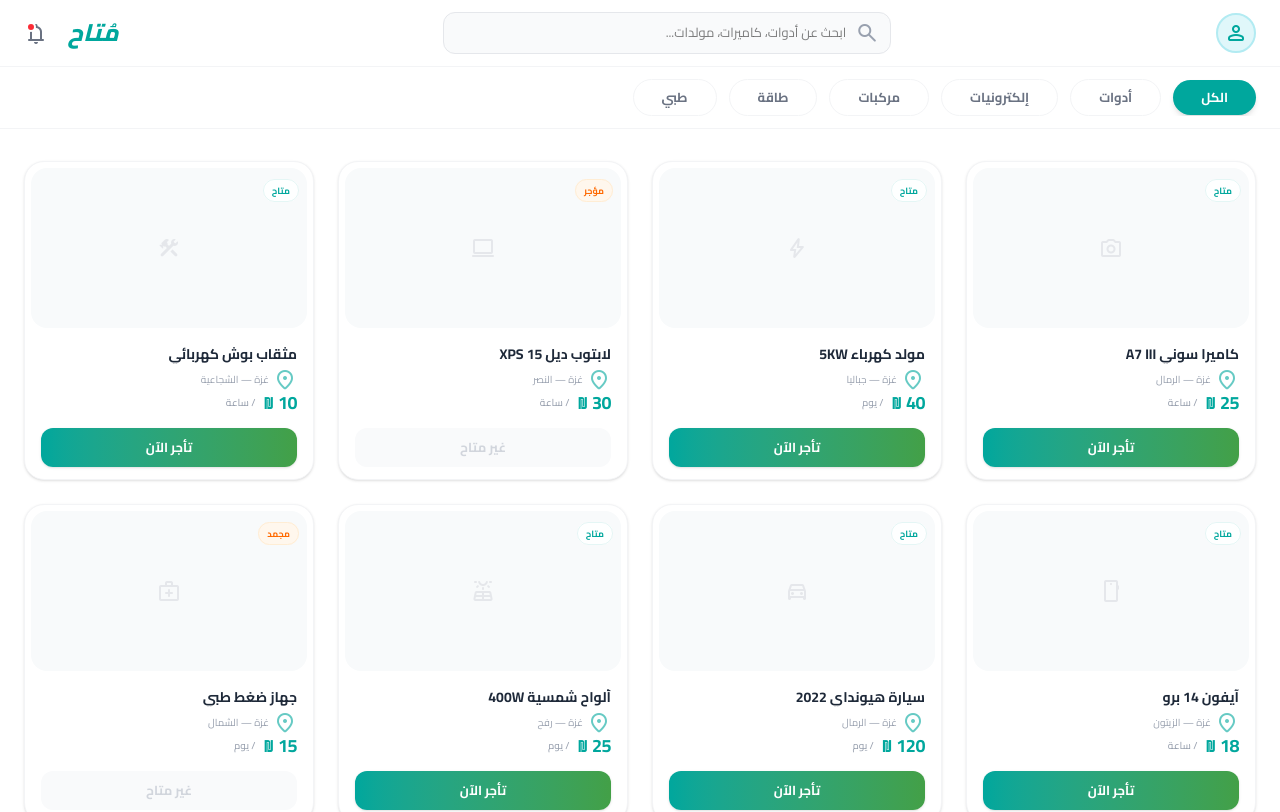
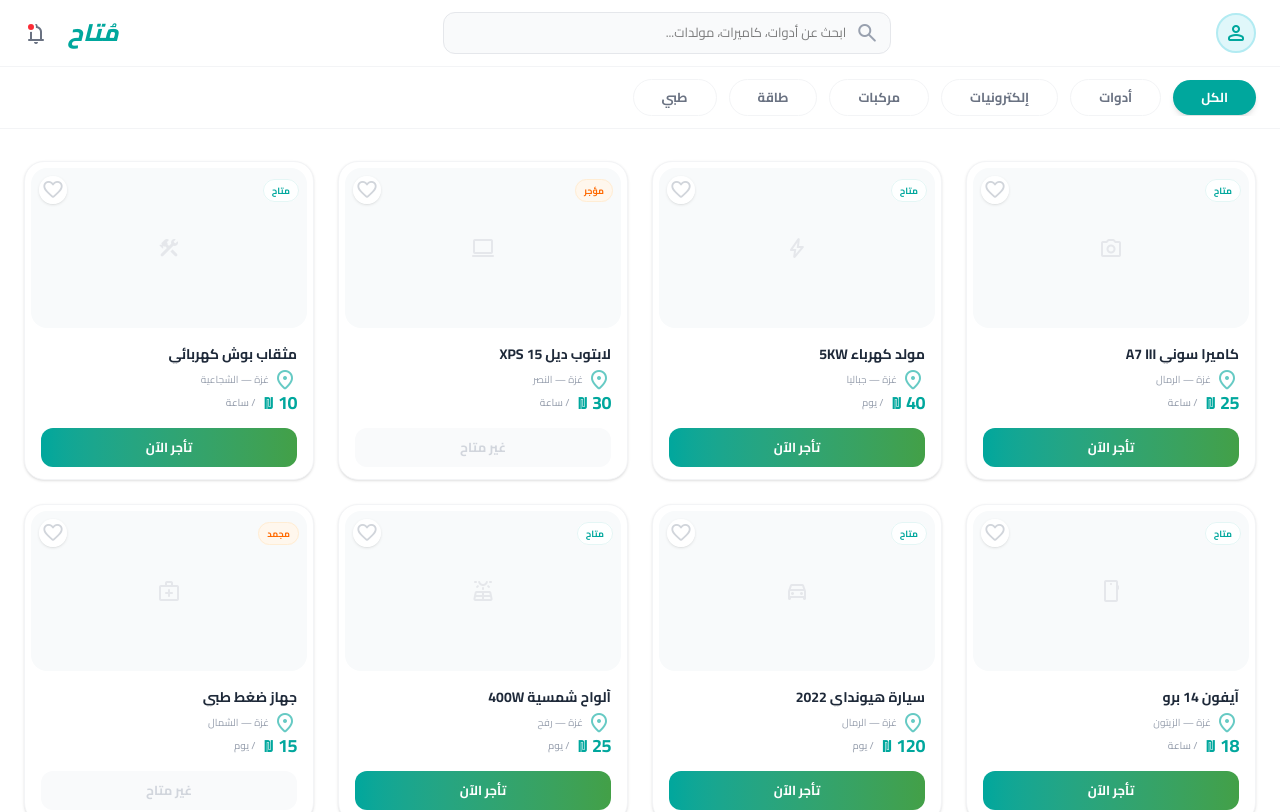
Before and after one commit to NawrasWadi/mutaah, a Next.js app: page /dashboard in a window 1280 px wide. Shown: the top 812 px of the page. Built offline with nearby package versions, Linux system fonts and the light colour scheme.

Commit message:
refactor: update shared components (ProductCard, UserDropdown)

```diff
--- a/components/ProductCard.tsx
+++ b/components/ProductCard.tsx
@@ -1,17 +1,24 @@
-// [DESIGN/STRUCTURE] - كارد مضغوط (Compact مستوى -2)
+"use client";
+import { useState } from "react";
+
 export default function ProductCard({ name, loc, price, unit, icon, status }: any) {
   const isAvailable = status === "متاح";
 
+  // [LOGIC] - حالة المفضلة (تبديل القلب بين الأحمر والرمادي)
+  const [isFavorite, setIsFavorite] = useState(false);
+
   return (
-    <div className="group bg-white rounded-[20px] border border-gray-100 shadow-sm hover:shadow-lg transition-all duration-300 flex flex-col h-full cursor-pointer overflow-hidden">
+    <div className="group bg-white rounded-[20px] border border-gray-100 shadow-sm hover:shadow-lg transition-all duration-300 flex flex-col h-full cursor-pointer overflow-hidden relative">
 
-      {/* 1. منطقة الصورة - ارتفاع h-40 بدلاً من h-48 */}
+      {/* 1. منطقة الصورة */}
       <div className="h-40 bg-[#f8fafb] m-1.5 rounded-[16px] flex items-center justify-center relative shrink-0">
+
+        {/* أيقونة المنتج */}
         <span className="material-symbols-rounded text-6xl text-gray-200 group-hover:scale-105 transition-transform duration-500 font-light italic">
           {icon}
         </span>
 
-        {/* شارة الحالة - أصغر */}
+        {/* شارة الحالة (أعلى اليمين) */}
         <div className="absolute top-2 right-2">
           <span className={`px-2 py-0.5 rounded-full text-[9px] font-bold border ${
             isAvailable ? 'bg-white/90 text-primary border-primary/10' : 'bg-orange-50 text-orange-500 border-orange-100'
@@ -19,24 +26,40 @@ export default function ProductCard({ name, loc, price, unit, icon, status }: an
             {status}
           </span>
         </div>
+
+     {/* [NEW FEATURE] - زر القلب للمفضلة (أعلى اليسار) */}
+        <button
+          onClick={(e) => {
+            e.stopPropagation(); // يمنع الدخول لصفحة المنتج عند الضغط على القلب
+            setIsFavorite(!isFavorite);
+          }}
+          className="absolute top-2 left-2 w-7 h-7 rounded-full bg-white/90 backdrop-blur-sm flex items-center justify-center shadow-sm transition-all active:scale-75"
+        >
+          <span
+            className="material-symbols-rounded text-[18px] transition-all duration-300"
+            style={{
+              // السطر الجاي هو اللي بيخلي القلب يمتلئ باللون (1 ممتلئ، 0 مفرغ)
+              fontVariationSettings: `'FILL' ${isFavorite ? 1 : 0}, 'wght' 400, 'GRAD' 0, 'opsz' 20`,
+              color: isFavorite ? '#ef4444' : '#d1d5db'
+            }}
+          >
+            favorite
+          </span>
+        </button>
+
       </div>
 
-      {/* 2. منطقة البيانات - تقليل الـ Padding والخطوط */}
+      {/* 2. منطقة البيانات (باقي الكود كما هو) */}
       <div className="px-4 py-3 flex flex-col grow text-right">
-
-        {/* الاسم - نص أصغر text-[14px] */}
         <h3 className="font-bold text-gray-800 text-[14px] mb-1 leading-tight line-clamp-1">
           {name}
         </h3>
 
         <div className="flex flex-col gap-0 mb-4">
-          {/* الموقع */}
           <div className="flex items-center gap-1 text-gray-400 text-[10px]">
             <span className="material-symbols-rounded text-[13px] text-primary/60">location_on</span>
             <span>{loc}</span>
           </div>
-
-          {/* السعر - حجم text-[18px] */}
           <div className="flex items-center gap-1 font-bold text-primary leading-none mt-0.5">
              <span className="text-[18px] tracking-tight">{price}</span>
              <span className="text-[16px]">₪</span>
@@ -44,17 +67,15 @@ export default function ProductCard({ name, loc, price, unit, icon, status }: an
           </div>
         </div>
 
-        {/* 3. الزر - ارتفاع py-2.5 بدلاً من py-3.5 */}
         <div className="mt-auto">
           <button className={`w-full py-2.5 rounded-xl font-bold text-[13px] transition-all duration-300 ${
             isAvailable
-            ? 'bg-gradient-to-r from-primary to-[#43a047] text-white shadow-sm'
+            ? 'bg-gradient-to-r from-primary to-[#43a047] text-white'
             : 'bg-gray-50 text-gray-300 cursor-not-allowed'
           }`}>
             {isAvailable ? 'تأجر الآن' : 'غير متاح'}
           </button>
         </div>
-
       </div>
     </div>
   );
--- a/components/UserDropdown.tsx
+++ b/components/UserDropdown.tsx
@@ -1,12 +1,22 @@
 "use client";
 import { useState } from "react";
-import Link from "next/link"; // استيراد Link للربط
+import Link from "next/link";
 
-export default function UserDropdown() {
+// أضفنا تعريف الـ Props هنا
+interface UserDropdownProps {
+  align?: "left" | "right"; // علامة الاستفهام تعني أنه اختياري
+}
+
+export default function UserDropdown({ align = "right" }: UserDropdownProps) {
   const [isOpen, setIsOpen] = useState(false);
 
+  // تحديد الكلاسات بناءً على الـ align
+  // إذا كان اليسار (في صفحة البروفايل)، نستخدم left-0
+  // إذا كان اليمين (في الداشبورد)، نستخدم right-0
+  const alignmentClass = align === "left" ? "left-0 origin-top-left" : "right-0 origin-top-right";
+
   return (
-    <div className="relative">
+    <div className="relative z-[200]">
       <div
         onClick={() => setIsOpen(!isOpen)}
         className="w-10 h-10 rounded-full bg-[#e0f7fa] border-2 border-[#b2ebf2] flex items-center justify-center text-primary cursor-pointer hover:shadow-md transition-all active:scale-90"
@@ -18,7 +28,8 @@ export default function UserDropdown() {
         <>
           <div className="fixed inset-0 z-[90]" onClick={() => setIsOpen(false)}></div>
 
-          <div className="absolute top-12 right-0 w-56 bg-white border border-gray-100 rounded-2xl shadow-xl overflow-hidden z-[99] animate-in fade-in zoom-in duration-200 origin-top-right text-right">
+          {/* استخدمنا المتغير alignmentClass هنا 👇 */}
+          <div className={`absolute top-12 w-56 bg-white border border-gray-100 rounded-2xl shadow-xl overflow-hidden z-[200] animate-in fade-in zoom-in duration-200 text-right ${alignmentClass}`}>
 
             <div className="p-4 border-b border-gray-50 bg-gray-50/50">
               <div className="text-[14px] font-bold text-gray-800">أحمد سالم</div>
@@ -32,11 +43,10 @@ export default function UserDropdown() {
                 { label: "إضافة عنصر", icon: "add_box", href: "/add-item" },
                 { label: "الاشتراكات", icon: "workspace_premium", href: "/subscriptions" },
               ].map((item, index) => (
-                /* استبدلنا الـ div بـ Link */
                 <Link
                   href={item.href}
                   key={index}
-                  onClick={() => setIsOpen(false)} // يغلق المنيو عند الانتقال
+                  onClick={() => setIsOpen(false)}
                   className="flex items-center gap-3 px-4 py-2.5 text-[13px] text-gray-600 cursor-pointer hover:bg-primary-light hover:text-primary transition-colors rounded-lg group"
                 >
                    <span className="material-symbols-rounded text-[18px] text-gray-400 group-hover:text-primary transition-colors">{item.icon}</span>
```
